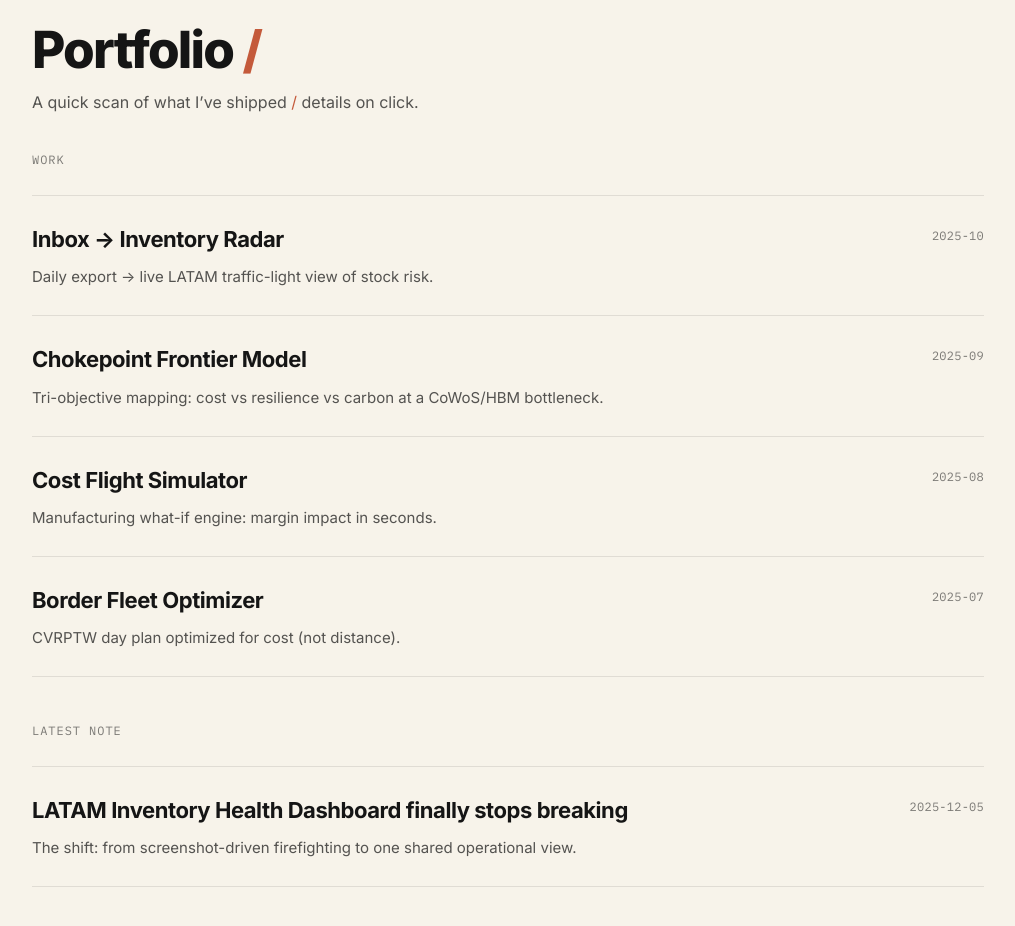
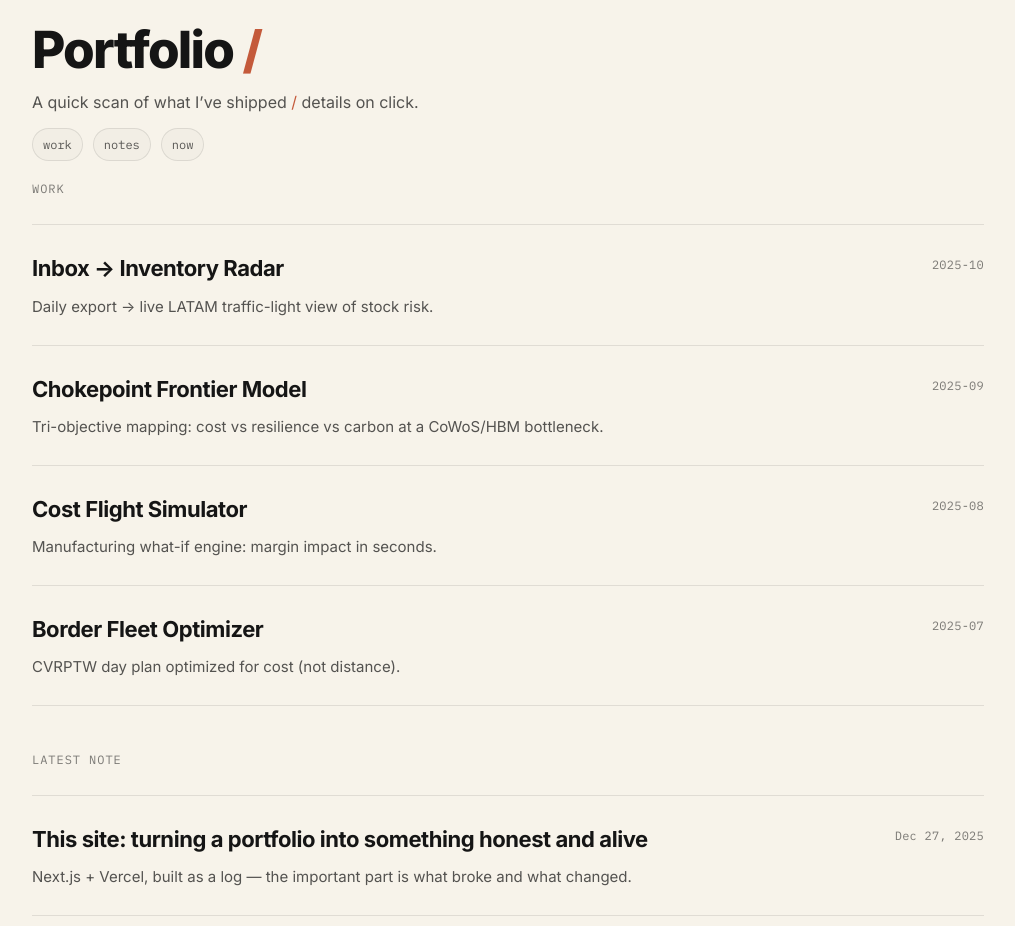
Before and after one commit to benjaminarce-cloud/arcev2-portfolio, a Next.js app: page / in a window 1280 px wide. Shown: the part 140-1066 px from the top of the page, without its empty margins (132-1147 px from the left). Built offline with nearby package versions, Linux system fonts and the light colour scheme.

Commit message:
Update page.tsx

```diff
--- a/src/app/page.tsx
+++ b/src/app/page.tsx
@@ -29,10 +29,10 @@ const workItems = [
 ];
 
 const latestNote = {
-  title: "LATAM Inventory Health Dashboard finally stops breaking",
-  desc: "The shift: from screenshot-driven firefighting to one shared operational view.",
-  date: "2025-12-05",
-  href: "/notes/latam-inventory-dashboard-stops-breaking",
+  title: "This site: turning a portfolio into something honest and alive",
+  desc: "Next.js + Vercel, built as a log — the important part is what broke and what changed.",
+  date: "Dec 27, 2025",
+  href: "/notes/site-honest-and-alive",
 };
 
 export default function HomePage() {
@@ -47,7 +47,14 @@ export default function HomePage() {
           A quick scan of what I’ve shipped <span className="accent">/</span> details on click.
         </p>
 
-        <div style={{ marginTop: 34 }}>
+        {/* Optional accent row under subtitle */}
+        <div style={{ display: "flex", flexWrap: "wrap", gap: 10, marginTop: 12, marginBottom: 18 }}>
+          <span className="pill">work</span>
+          <span className="pill">notes</span>
+          <span className="pill">now</span>
+        </div>
+
+        <div style={{ marginTop: 10 }}>
           <div className="kicker">Work</div>
           <div className="list" aria-label="Work overview">
             {workItems.map((item) => (
```
